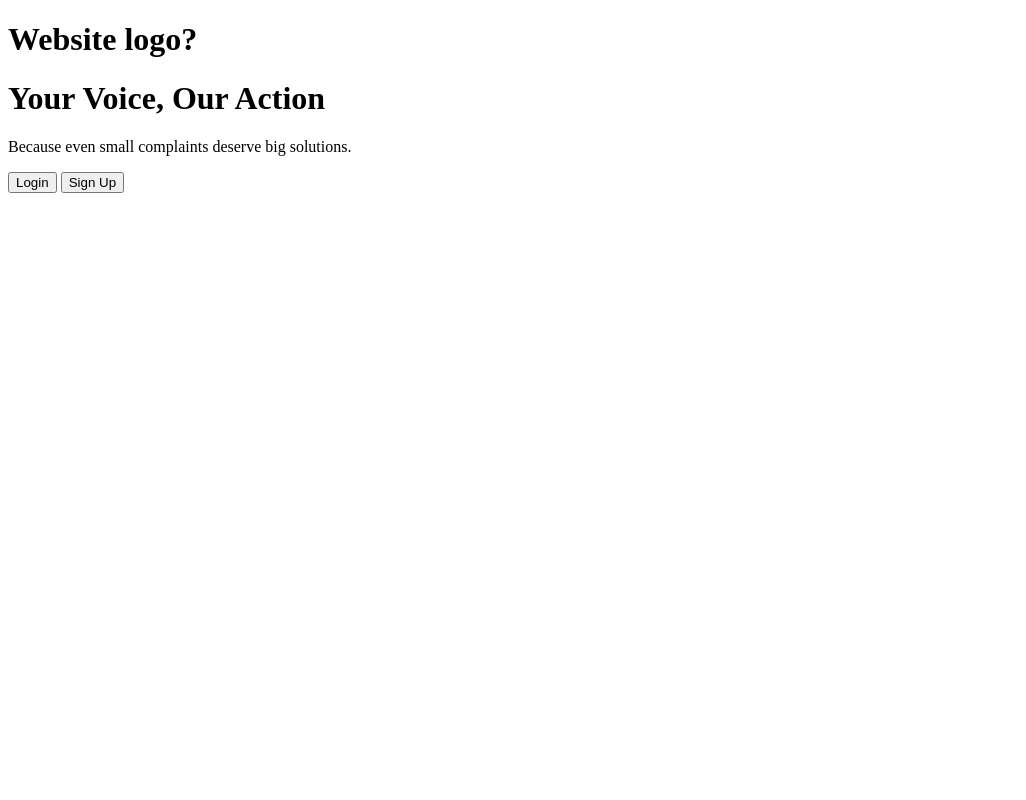
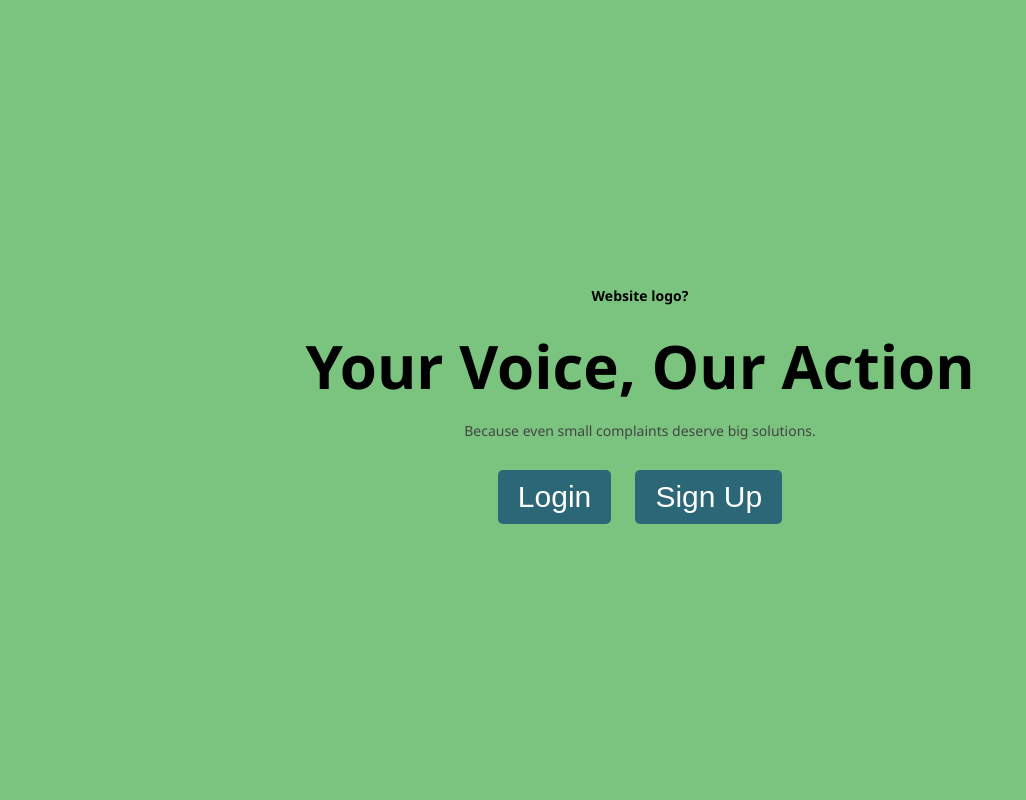
Before and after one commit to jerrrrrrryyyyyy/miniproject, a Flask app: page / in a window 1280 px wide. Shown: the whole page, without its empty margins (0-1026 px from the left). Run offline with Flask 3, Linux system fonts and the light colour scheme.

Commit message:
styled index page

```diff
--- a/main.py
+++ b/main.py
@@ -204,7 +204,7 @@ def update_status(complaint_id): # Allows teachers to update the status of a com
 
     return render_template("update_status.html", complaint=complaint)
 
-@app.route('/delete/<int:id>',methods=['POST'])
+@app.route('/delete/<int:id>', methods=['GET', 'POST'])
 @role_required("Teacher")
 @login_required
 def erase(id): # Deletes a complaint from the database. Only accessible by teachers.
--- /dev/null
+++ b/static/index.css
@@ -0,0 +1,68 @@
+/* Apply a green background and center everything */
+body {
+    background-color: #7BC47F;
+    font-family: 'Segoe UI', Tahoma, Geneva, Verdana, sans-serif;
+    margin: 0;
+    padding: 0;
+    display: flex;
+    height: 100vh;
+    justify-content: center;
+    align-items: center;
+    text-align: center;
+}
+
+/* Container for all content */
+div {
+    width: 100%;
+}
+
+/* Logo text */
+.logo h1 {
+    font-size: 14px;
+    font-weight: bold;
+    margin-bottom: 20px;
+    color: #000;
+}
+
+/* Hero main heading */
+.hero-text h1 {
+    font-size: 60px;
+    font-weight: 800;
+    margin: 10px 0;
+    color: #000;
+}
+
+/* Subtext/tagline */
+.hero-text p {
+    font-size: 14px;
+    color: #444;
+    margin-bottom: 30px;
+}
+
+/* Button container */
+.buttons-container {
+    display: flex;
+    justify-content: center;
+}
+
+/* Spacing between buttons */
+.buttons a {
+    margin: 0 10px;
+    text-decoration: none;
+}
+
+/* Button styling */
+.buttons button {
+    background-color: #2b6777;
+    color: white;
+    padding: 10px 20px;
+    border: none;
+    border-radius: 5px;
+    font-size: 30px;
+    cursor: pointer;
+    transition: background-color 0.3s ease;
+}
+
+.buttons button:hover {
+    background-color: #1e4e5a;
+}
--- a/templates/index.html
+++ b/templates/index.html
@@ -2,6 +2,7 @@
 <html>
 <head>
     <title>Complaint Portal - Hero Page</title>
+    <link rel="stylesheet" href="{{ url_for('static', filename='index.css') }}">
 </head>
 <body>
     <div>
```
Also changed, not shown: static/login.css (added, +139 -0 lines), instance/complaints.db.
